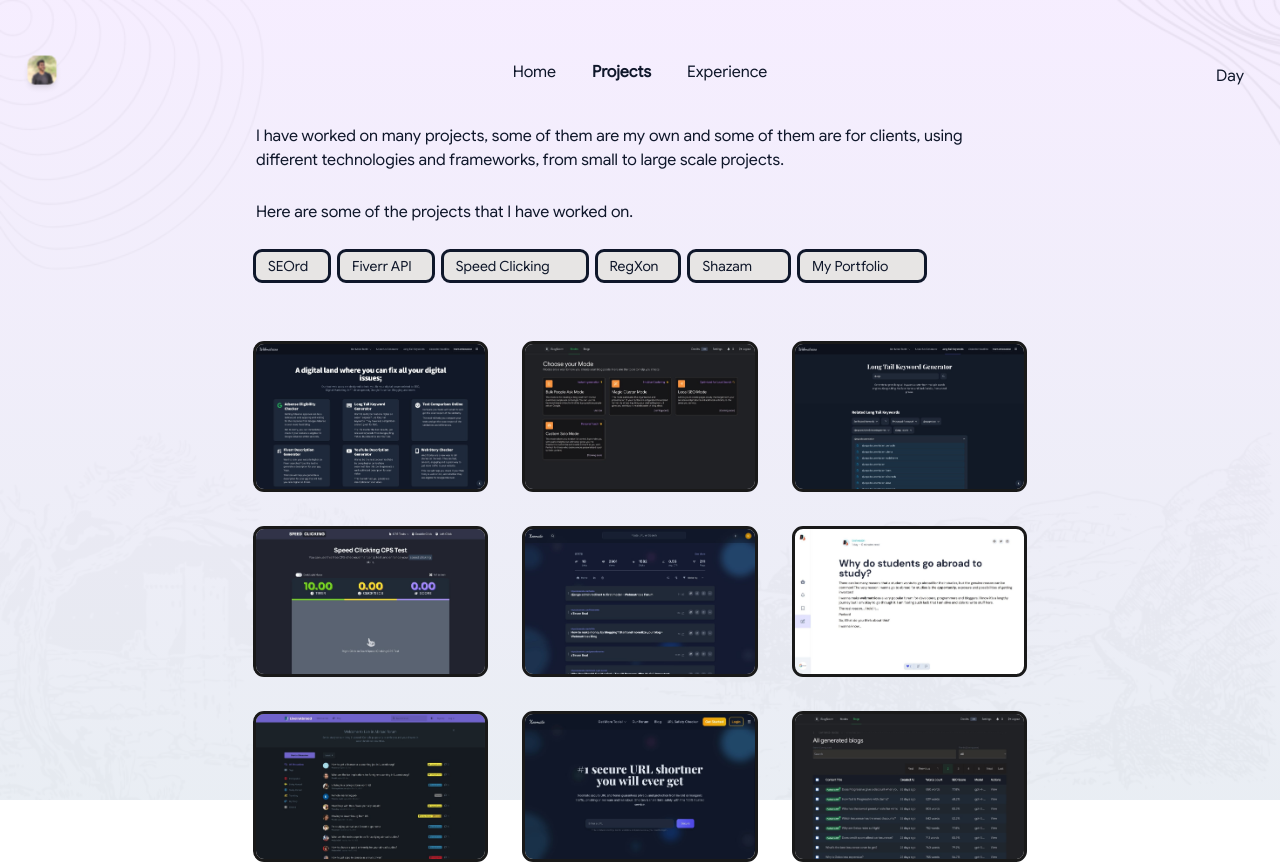
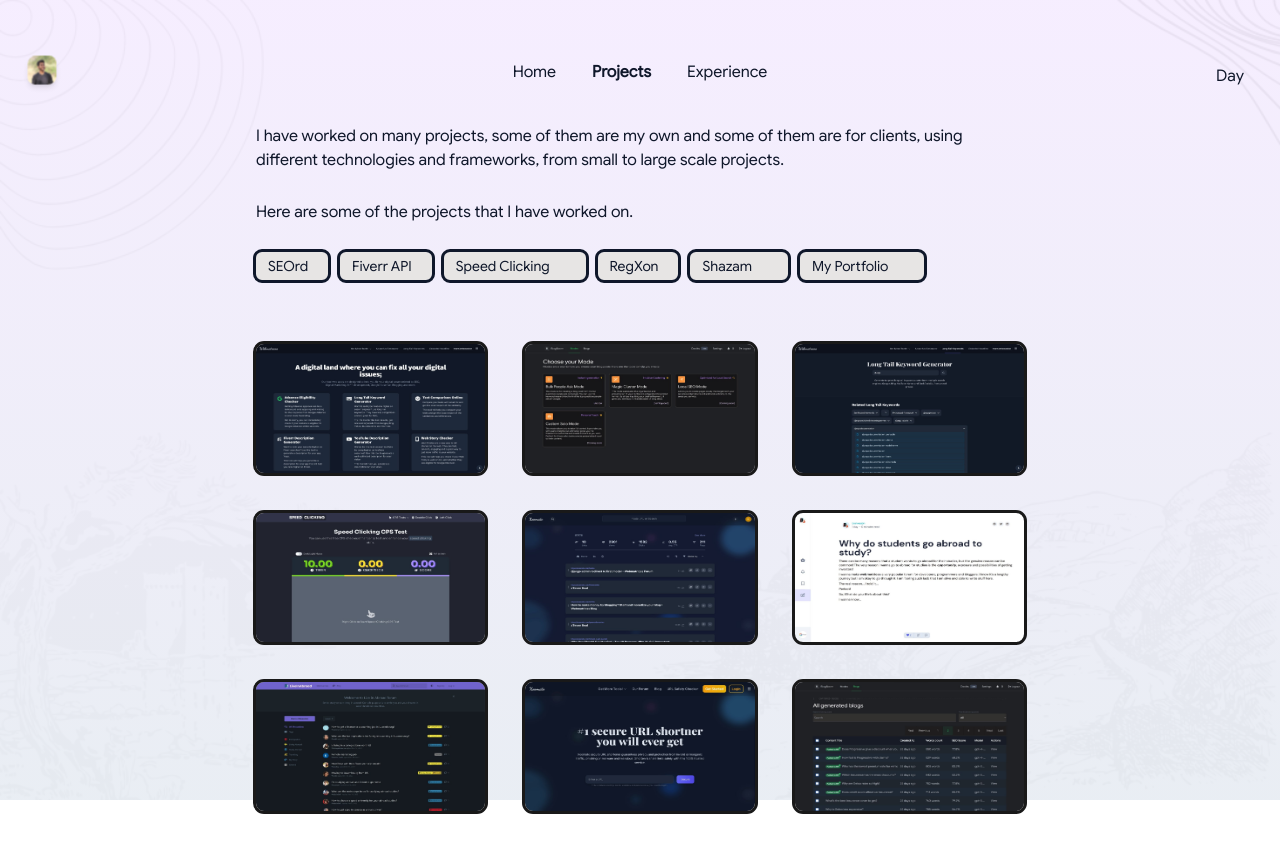
Before and after one commit to Bishwas-py/bishwas.net, a SvelteKit app: page /projects in a window 1280 px wide. Shown: the top 864 px of the page. Built offline with nearby package versions, Linux system fonts and the light colour scheme.

Commit message:
Favicon SVG to PNG, since it's using PNG even inside SVG. Aspect Ratio added

```diff
--- a/src/app.html
+++ b/src/app.html
@@ -2,7 +2,7 @@
 <html lang="en">
 <head>
     <meta charset="utf-8"/>
-    <link rel="icon" href="%sveltekit.assets%/favicon.svg"/>
+    <link rel="icon" href="%sveltekit.assets%/favicon.png"/>
     <meta name="viewport" content="width=device-width"/>
     <meta name="description" content="I am Bishwas, a full-stack web developer and this is my portfolio website."/>
     <meta name="keywords" content="Bishwas, Bhandari, Bishwas Bhandari portfolio, who is Bishwas"/>
@@ -16,7 +16,7 @@
     <meta property="og:image:height" content="1920">
     <meta property="og:image:type" content="image/png">
     <meta name="theme-color" content="#000000"/>
-    <link rel="apple-touch-icon" href="%sveltekit.assets%/favicon.svg"/>
+    <link rel="apple-touch-icon" href="%sveltekit.assets%/favicon.png"/>
     %sveltekit.head%
 </head>
 <body data-sveltekit-preload-data="hover" >
--- a/src/routes/projects/+page.svelte
+++ b/src/routes/projects/+page.svelte
@@ -109,7 +109,7 @@
     }
 
     img {
-        @apply w-full;
+        @apply w-full aspect-video;
         @apply rounded-lg;
         @apply shadow;
         @apply rounded-lg shadow-md;
```
Also changed, not shown: static/favicon.png (added), static/favicon.svg (deleted).
